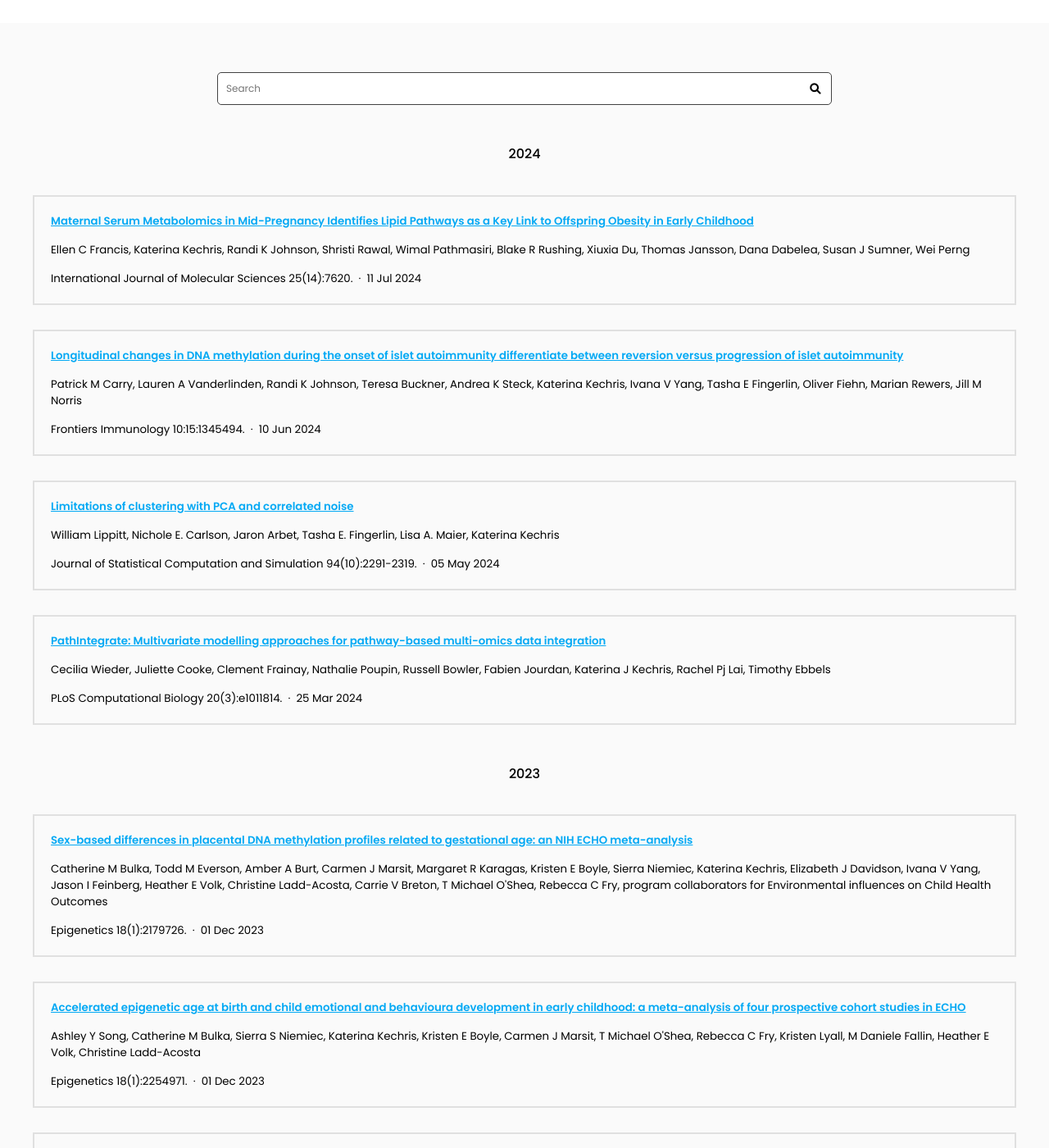
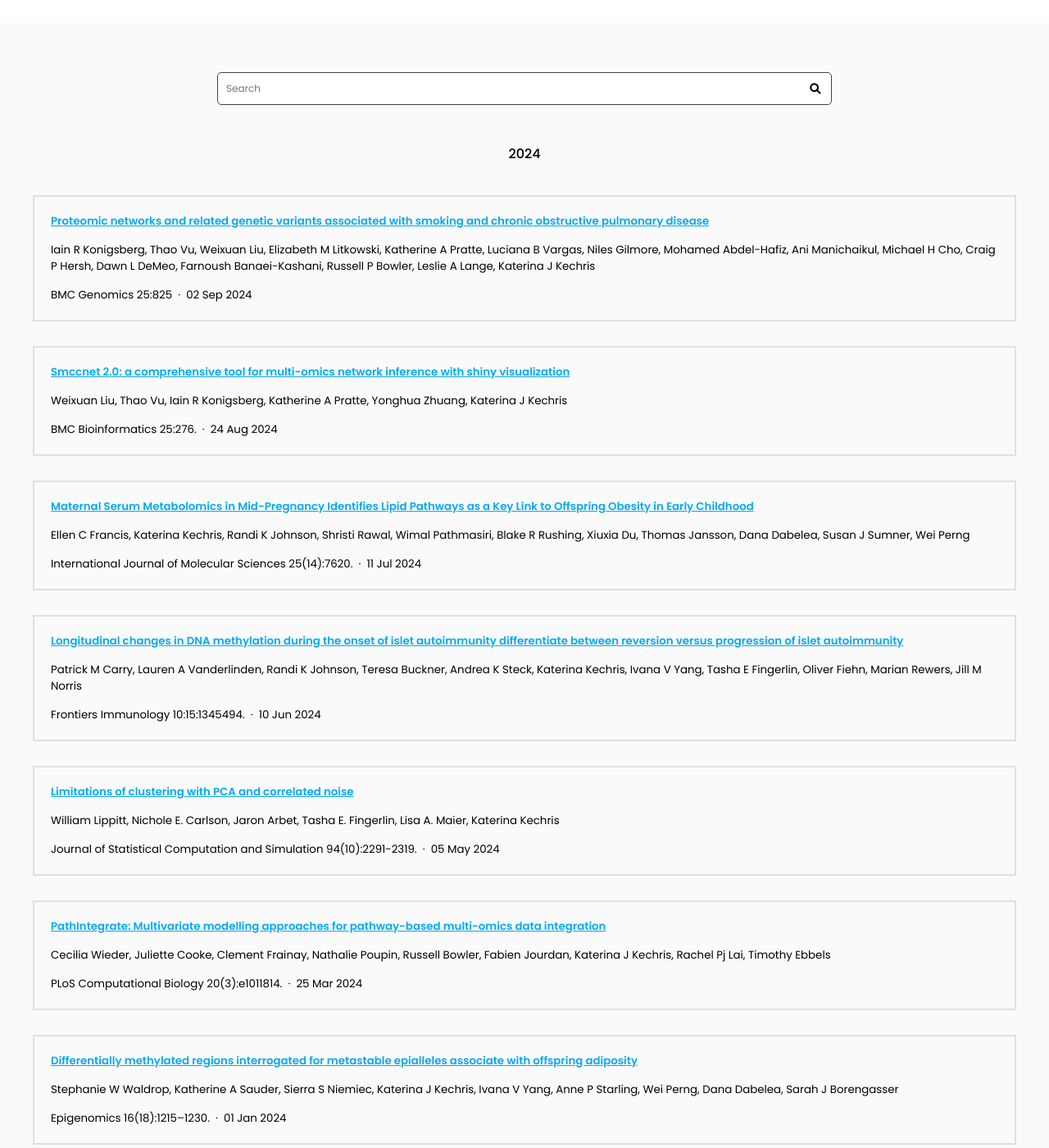
Before and after one commit to KechrisLab/kechrislab.github.io, a Jekyll site: the page built from Publications/index.md, in a window 1280 px wide and 1400 px high, scrolled down 344 px. Shown: the whole window at 82% size. Built offline with Jekyll 4.4.1, drawn with Linux system fonts in a browser that asks for light colours.

Commit message:
Generate citations

```diff
--- a/_data/citations.yaml
+++ b/_data/citations.yaml
@@ -1,6 +1,61 @@
 # DO NOT EDIT, GENERATED AUTOMATICALLY FROM SOURCES.YAML (AND ELSEWHERE)
 # See https://github.com/greenelab/lab-website-template/wiki/Citations
 
+- id: pmc:PMC11486027
+  title: Differentially methylated regions interrogated for metastable epialleles
+    associate with offspring adiposity
+  authors:
+  - Stephanie W Waldrop
+  - Katherine A Sauder
+  - Sierra S Niemiec
+  - Katerina J Kechris
+  - Ivana V Yang
+  - Anne P Starling
+  - Wei Perng
+  - Dana Dabelea
+  - Sarah J Borengasser
+  publisher: "Epigenomics 16(18):1215\u20131230."
+  date: '2024-01-01'
+  link: https://pmc.ncbi.nlm.nih.gov/articles/PMC11486027/
+  _cache: d6c582d743f42ec7937e8aa5c36052c4162e824209d8f8b362dd7cd738f71505
+- id: pmc:PMC11370252
+  title: Proteomic networks and related genetic variants associated with smoking and
+    chronic obstructive pulmonary disease
+  authors:
+  - Iain R Konigsberg
+  - Thao Vu
+  - Weixuan Liu
+  - Elizabeth M Litkowski
+  - Katherine A Pratte
+  - Luciana B Vargas
+  - Niles Gilmore
+  - Mohamed Abdel-Hafiz
+  - Ani Manichaikul
+  - Michael H Cho
+  - Craig P Hersh
+  - Dawn L DeMeo
+  - Farnoush Banaei-Kashani
+  - Russell P Bowler
+  - Leslie A Lange
+  - Katerina J Kechris
+  publisher: BMC Genomics  25:825
+  date: '2024-09-02'
+  link: https://pmc.ncbi.nlm.nih.gov/articles/PMC11370252/
+  _cache: 3c8612e495f037e716d3b70bc97f3d2715da89702745dffede09223b562e6da5
+- id: pmc:PMC11344457
+  title: 'Smccnet 2.0: a comprehensive tool for multi-omics network inference with
+    shiny visualization'
+  authors:
+  - Weixuan Liu
+  - Thao Vu
+  - Iain R Konigsberg
+  - Katherine A Pratte
+  - Yonghua Zhuang
+  - Katerina J Kechris
+  publisher: BMC Bioinformatics 25:276.
+  date: '2024-08-24'
+  link: https://pmc.ncbi.nlm.nih.gov/articles/PMC11344457/
+  _cache: b94e40b487dc1974258fe89a773f5e6e2c549f502065c973c49313d81b07aa9f
 - id: doi:10.1080/00949655.2024.2329976
   title: Limitations of clustering with PCA and correlated noise
   authors:
```
